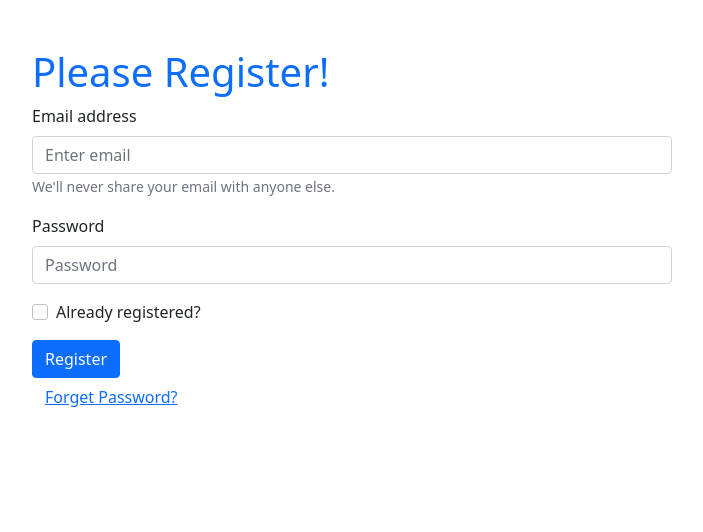
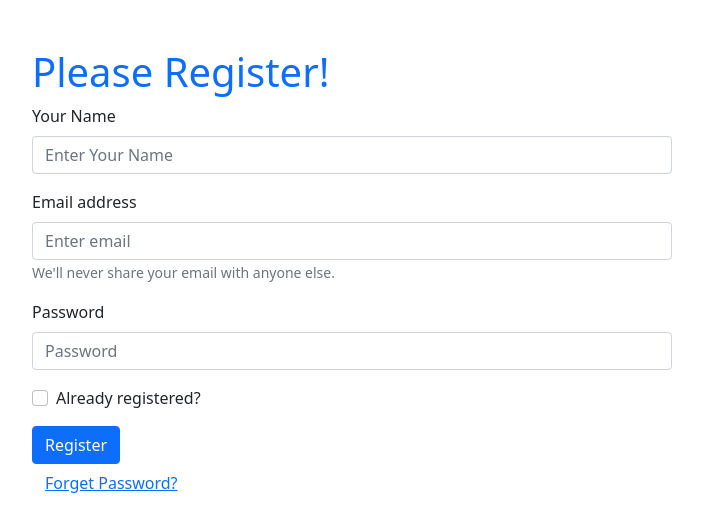
Before and after one commit to Sajeeb77725/email-auth-practice, a React (Create React App) app: page / in a window 1280 px wide. Shown: the top 532 px of the page, without its empty margins (288-991 px from the left). Built offline with nearby package versions, Linux system fonts and the light colour scheme.

Commit message:
set user name

```diff
--- a/src/App.js
+++ b/src/App.js
@@ -6,6 +6,7 @@ import {
   getAuth,
   sendEmailVerification,
   sendPasswordResetEmail,
+  updateProfile,
 } from "firebase/auth";
 import app from "./firebase.init";
 import Form from "react-bootstrap/Form";
@@ -15,10 +16,15 @@ import { useState } from "react";
 const auth = getAuth(app);
 
 function App() {
+  const [name, setName] = useState("");
   const [email, setEmail] = useState("");
   const [pass, setPass] = useState("");
   const [error, setError] = useState("");
   const [registered, setRegistered] = useState(false);
+
+  const handleNameFeild = (event) => {
+    setName(event.target.value);
+  };
 
   const handleEmailFeild = (event) => {
     setEmail(event.target.value);
@@ -55,6 +61,7 @@ function App() {
           setEmail("");
           setPass("");
           verified();
+          forName();
         })
         .catch((error) => {
           console.error(error);
@@ -62,6 +69,12 @@ function App() {
         });
     }
     event.preventDefault();
+  };
+
+  const forName = () => {
+    updateProfile(auth.currentUser, {
+      displayName: name,
+    });
   };
 
   const verified = () => {
@@ -77,6 +90,17 @@ function App() {
           Please {registered ? "Log In" : "Register!"}
         </h1>
         <Form onSubmit={handleFormSubmit}>
+          {!registered && (
+            <Form.Group className="mb-3" controlId="formBasicEmail">
+              <Form.Label>Your Name</Form.Label>
+              <Form.Control
+                onBlur={handleNameFeild}
+                type="text"
+                placeholder="Enter Your Name"
+                required
+              />
+            </Form.Group>
+          )}
           <Form.Group className="mb-3" controlId="formBasicEmail">
             <Form.Label>Email address</Form.Label>
             <Form.Control
```
